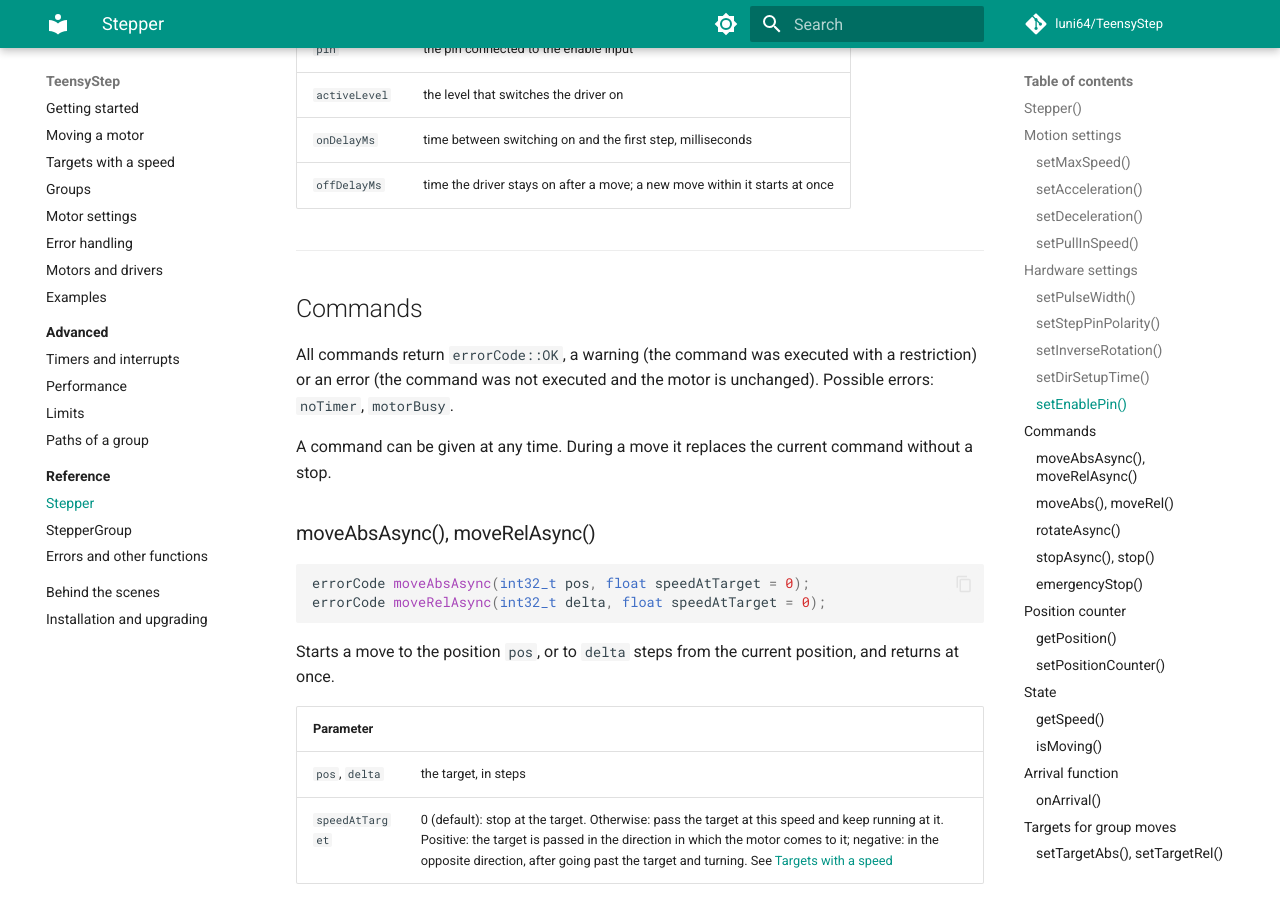
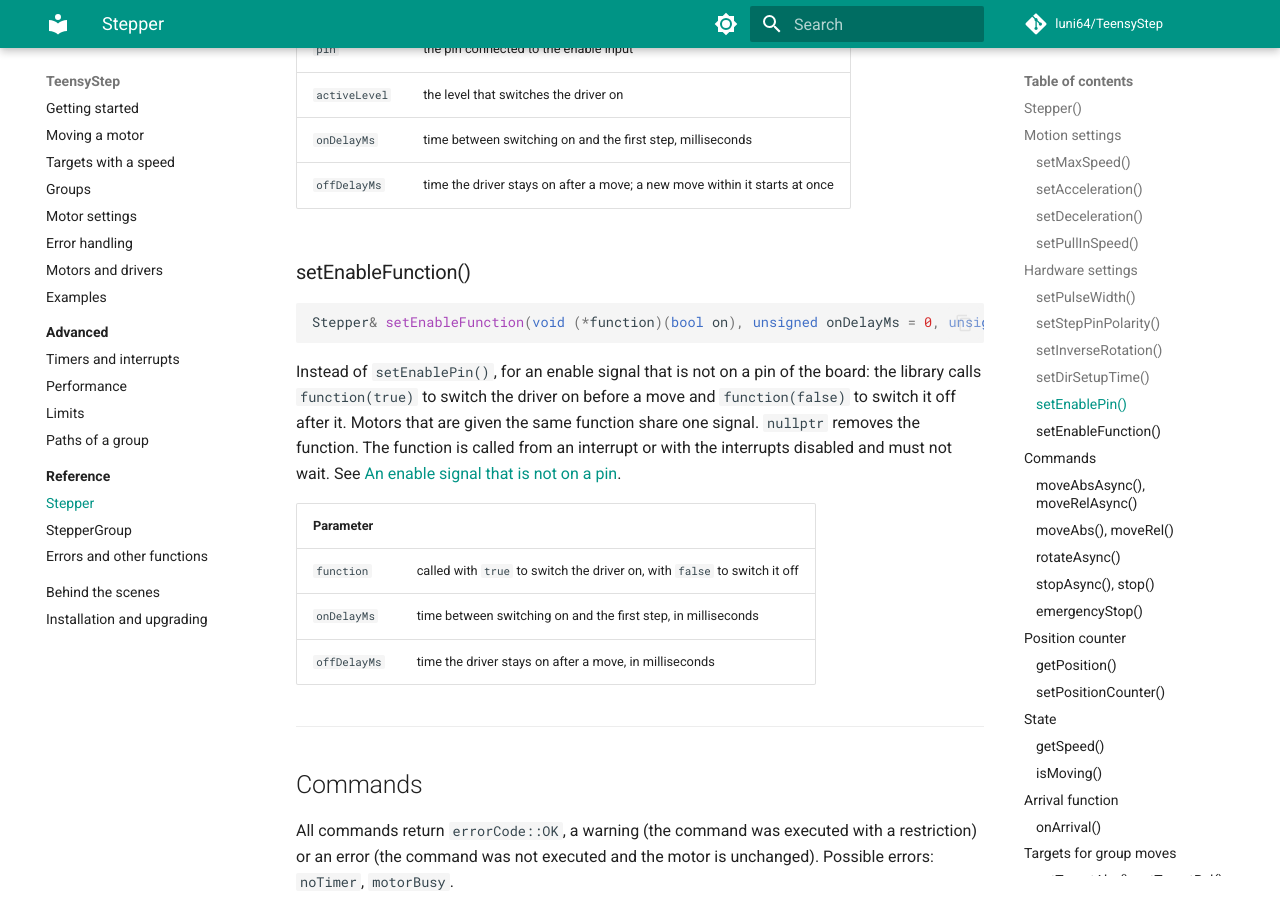
Before and after one commit to luni64/TeensyStep, an MkDocs documentation site: the page built from docs/reference/stepper.md, in a window 1280 px wide and 900 px high, scrolled down 2645 px. Built offline with MkDocs 1.6.1 and Material for MkDocs 9.7.7, drawn with Linux system fonts in a browser that asks for light colours; comment, search, counter and statistics services are not loaded.

Commit message:
setEnableFunction(): a function that switches the driver, in addition to the enable pin
Co-Authored-By: Claude Fable 5.2 <noreply@anthropic.com>

````diff
--- a/docs/reference/stepper.md
+++ b/docs/reference/stepper.md
@@ -121,6 +121,24 @@ as long as one of these motors needs it. See [The enable pin](../motor-settings.
 | `activeLevel` | the level that switches the driver on |
 | `onDelayMs` | time between switching on and the first step, milliseconds |
 | `offDelayMs` | time the driver stays on after a move; a new move within it starts at once |
+
+### setEnableFunction()
+
+```cpp
+Stepper& setEnableFunction(void (*function)(bool on), unsigned onDelayMs = 0, unsigned offDelayMs = 0);
+```
+
+Instead of `setEnablePin()`, for an enable signal that is not on a pin of the board: the library calls
+`function(true)` to switch the driver on before a move and `function(false)` to switch it off after it.
+Motors that are given the same function share one signal. `nullptr` removes the function. The function
+is called from an interrupt or with the interrupts disabled and must not wait. See
+[An enable signal that is not on a pin](../motor-settings.md#an-enable-signal-that-is-not-on-a-pin).
+
+| Parameter | |
+|---|---|
+| `function` | called with `true` to switch the driver on, with `false` to switch it off |
+| `onDelayMs` | time between switching on and the first step, in milliseconds |
+| `offDelayMs` | time the driver stays on after a move, in milliseconds |
 
 ---
 
````
Also changed, not shown: CHANGELOG.md (+2 -0 lines), docs/motor-settings.md (+28 -0 lines), 4 other files.
